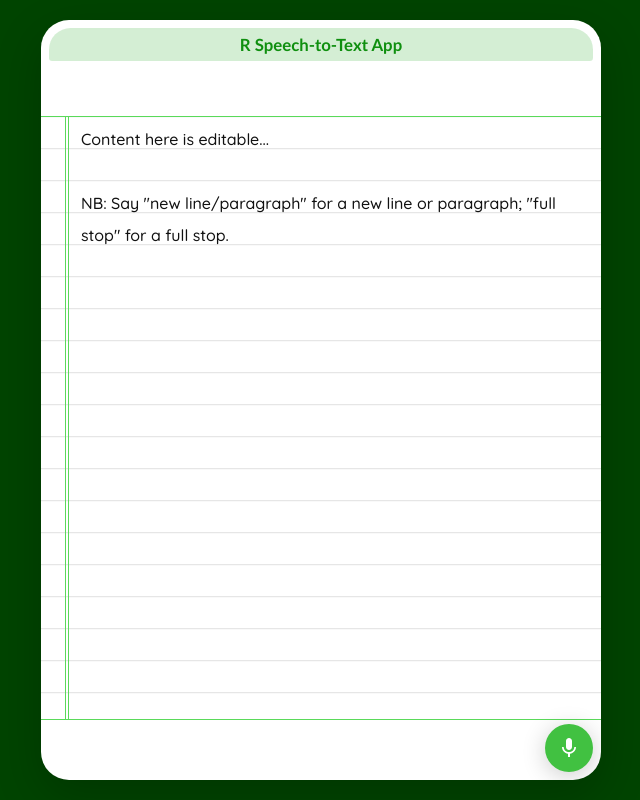
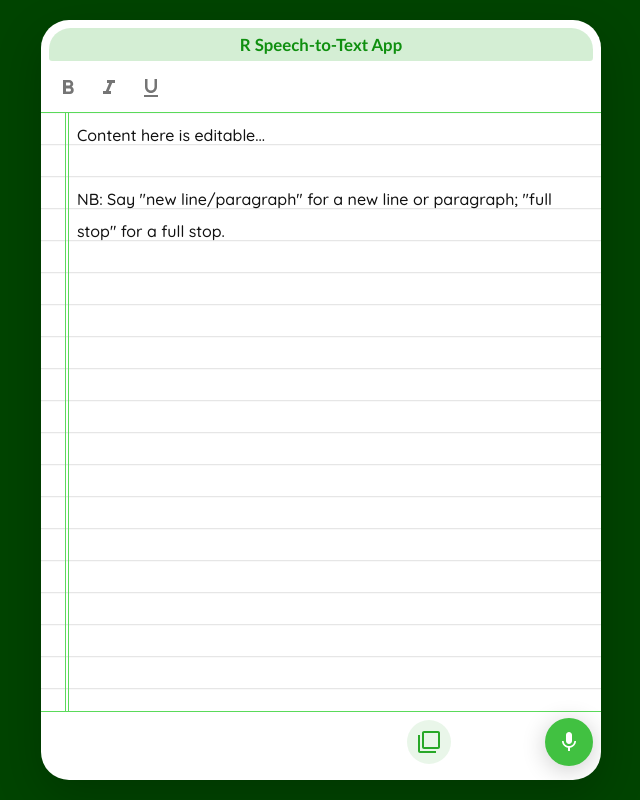
Before and after one commit to power-f-GOD/speech-to-text, a React (Create React App) app: page / in a window 1280 px wide. Shown: the whole page, without its empty margins (319-959 px from the left). Built offline with nearby package versions, Linux system fonts and the light colour scheme; a web font is replaced by a local one.

Commit message:
Add text formatting and copy text features.

```diff
--- a/src/components/Paper.tsx
+++ b/src/components/Paper.tsx
@@ -1,11 +1,22 @@
-import React, { useState, useCallback, useEffect, FormEvent } from 'react';
+import React, {
+  useState,
+  useCallback,
+  useEffect,
+  FormEvent,
+  useRef
+} from 'react';
 
 import Container from 'react-bootstrap/Container';
 import Row from 'react-bootstrap/Row';
+import Col from 'react-bootstrap/Col';
 
 import IconButton from '@material-ui/core/IconButton';
 import MicIcon from '@material-ui/icons/Mic';
 import MicOffIcon from '@material-ui/icons/MicOff';
+import FormatBoldIcon from '@material-ui/icons/FormatBold';
+import FormatItalicIcon from '@material-ui/icons/FormatItalic';
+import FormatUnderlinedIcon from '@material-ui/icons/FormatUnderlined';
+import CopyIcon from '@material-ui/icons/FilterNone';
 
 const SpeechRecognition$ =
   window.SpeechRecognition || (window as any).webkitSpeechRecognition;
@@ -25,6 +36,9 @@ const Paper = () => {
   const [finalTranscript, setFinalTranscript] = useState<string>('');
   const [interimTranscript, setInterimTranscript] = useState<string>('');
 
+  const editorRef = useRef<HTMLElement | null>(null);
+  const interimTranscriptRef = useRef<HTMLElement | null>(null);
+
   const startListening = useCallback(() => {
     if (recognition) {
       recognition.lang = 'en-UK';
@@ -37,9 +51,45 @@ const Paper = () => {
   const triggerEdit = useCallback((e: FormEvent<HTMLDivElement>) => {
     const target = e.target as HTMLDivElement;
 
-    finalTranscript$ = target.textContent || finalTranscript$;
+    finalTranscript$ = target.innerHTML || finalTranscript$;
     e.persist();
   }, []);
+
+  const makeSelectionBold = useCallback(
+    (e: React.MouseEvent<HTMLButtonElement, MouseEvent>) => {
+      document.execCommand('bold');
+    },
+    []
+  );
+
+  const makeSelectionItalic = useCallback(
+    (e: React.MouseEvent<HTMLButtonElement, MouseEvent>) => {
+      document.execCommand('italic');
+    },
+    []
+  );
+
+  const makeSelectionUnderlined = useCallback(
+    (e: React.MouseEvent<HTMLButtonElement, MouseEvent>) => {
+      document.execCommand('underline');
+    },
+    []
+  );
+
+  const copyEditorTextToClipBoard = useCallback(
+    (e: React.MouseEvent<HTMLButtonElement, MouseEvent>) => {
+      getSelectionRange(editorRef.current!).then((selection) => {
+        document.execCommand('copy');
+        selection?.removeAllRanges();
+        interimTranscriptRef.current!.textContent =
+          'Editor text copied to clipboard!';
+        setTimeout(() => {
+          interimTranscriptRef.current!.textContent = '';
+        }, 3000);
+      });
+    },
+    []
+  );
 
   useEffect(() => {
     if (recognition) {
@@ -60,7 +110,7 @@ const Paper = () => {
 
       recognition.onstart = () => {
         if (finalTranscript$) {
-          finalTranscript$ += ' ';
+          // finalTranscript$ += '';
           setFinalTranscript(finalTranscript$);
         }
         setIsListening(true);
@@ -94,7 +144,7 @@ const Paper = () => {
           const { transcript: t, confidence } = e.results[i][0];
           const { isFinal } = e.results[i];
 
-          if (isFinal && confidence >= 0.7) {
+          if (isFinal && confidence >= 0.6) {
             if (lastDebounceTranscript !== t || !finalTranscript$) {
               finalTranscript$ += t;
             }
@@ -104,10 +154,10 @@ const Paper = () => {
             interimTranscript += t;
           }
         }
-        // console.log(e);
 
         setFinalTranscript(finalTranscript$);
         setInterimTranscript(interimTranscript);
+        getSelectionRange(editorRef.current!, true);
       };
     }
   }, []);
@@ -116,6 +166,27 @@ const Paper = () => {
     <Container className='Paper scale-in'>
       <Container fluid as='header'>
         <h1>R Speech-to-Text App</h1>
+        <Row className='mx-0 tool-bar justify-content-start'>
+          <Col className='w-auto px-0 my-2'>
+            <IconButton
+              className={`tool-bar__button mr-1`}
+              onClick={makeSelectionBold}>
+              <FormatBoldIcon />
+            </IconButton>
+            <IconButton
+              className={`tool-bar__button mr-1`}
+              onClick={makeSelectionItalic}>
+              <FormatItalicIcon />
+            </IconButton>
+            <IconButton
+              className={`tool-bar__button mr-1`}
+              onClick={makeSelectionUnderlined}>
+              <FormatUnderlinedIcon />
+            </IconButton>
+          </Col>
+
+          <Col className='mr-auto'></Col>
+        </Row>
       </Container>
       <Container fluid className='text-area-container px-0'>
         <Row
@@ -124,26 +195,57 @@ const Paper = () => {
           suppressContentEditableWarning={true}
           onInput={triggerEdit}
           onCut={triggerEdit}
-          onPaste={triggerEdit}>
-          {finalTranscript
+          onPaste={triggerEdit}
+          dangerouslySetInnerHTML={{
+            __html: finalTranscript
               ? finalTranscript
               : interimTranscript
               ? ''
-            : 'Content here is editable... \n\nNB: Say "new line/paragraph" for a new line or paragraph; "full stop" for a full stop.'}
-          <span className='interim-transcript'>
+              : 'Content here is editable... \n\nNB: Say "new line/paragraph" for a new line or paragraph; "full stop" for a full stop.'
+          }}
+          ref={editorRef as any}></Row>
+        <div className='interim-transcript' ref={interimTranscriptRef as any}>
           {interimTranscript ? interimTranscript : ''}
-          </span>
-        </Row>
+        </div>
       </Container>
-      <Container as='footer' className='footer'>
+      <Row as='footer' className='footer mx-0'>
+        <Col className='px-1' xs={9}>
+          <IconButton
+            className={`tool-bar__button mr-1`}
+            onClick={copyEditorTextToClipBoard}>
+            <CopyIcon />
+          </IconButton>
+        </Col>
+        <Col className='px-0'>
           <IconButton
             className={`mic-button ${isListening ? 'is-listening' : ''}`}
             onClick={startListening}>
             {isListening ? <MicOffIcon /> : <MicIcon />}
           </IconButton>
-      </Container>
+        </Col>
+      </Row>
     </Container>
   );
 };
 
+function getSelectionRange(
+  element: HTMLElement,
+  collapseRange?: boolean
+): Promise<Selection | null> {
+  const range = document.createRange(); //Create a range (a range is a like the selection but invisible)
+  const selection = window.getSelection(); //get the selection object (allows you to change selection);
+  //Firefox, Chrome, Opera, Safari, IE 9+
+
+  range.selectNodeContents(element); //Select the entire contents of the element with the range
+
+  if (collapseRange) {
+    range.collapse(false); //collapse the range to the end point. false means collapse to end rather than the start
+  }
+
+  selection?.removeAllRanges(); //remove any selections already made
+  selection?.addRange(range); //make the range you have just created the visible selection
+
+  return Promise.resolve(selection);
+}
+
 export default Paper;
--- a/src/styles/_Paper.scss
+++ b/src/styles/_Paper.scss
@@ -13,9 +13,13 @@
   box-shadow: 0 1rem 3rem rgba(0, 0, 0, 0.2);
 
   header {
-    height: 6rem;
+    height: 5.75rem;
     overflow: hidden;
     padding: 0.5rem;
+
+    .tool-bar__button {
+      border-radius: 0.5rem;
+    }
   }
 
   h1 {
@@ -29,12 +33,17 @@
   }
 }
 
+.tool-bar__button {
+  height: 2.35rem;
+  width: 2.35rem;
+}
+
 .text-area-container {
   // @include debugger();
   position: relative;
   overflow-y: auto;
   background: inherit;
-  max-height: calc(100% - 9.75rem);
+  max-height: calc(100% - 10rem);
   height: 100%;
   border-top: 0.0625rem solid $theme-primary-v7;
   border-bottom: 0.0625rem solid $theme-primary-v7;
@@ -42,7 +51,7 @@
 
 .text-area {
   display: block;
-  padding: 0.35rem 0.75rem 0 2.5rem;
+  padding: 0.35rem 0.75rem 0 2.25rem;
   min-height: 100%;
   line-height: 2rem;
   background-image: linear-gradient(
@@ -56,28 +65,48 @@
   font-weight: 500;
   white-space: pre-wrap;
   background-position: 1.5rem 0, 1.7rem 0, 0 3.95rem;
+}
 
-  .interim-transcript {
-    color: #bbb;
-  }
+.interim-transcript {
+  color: #bbb;
+  pointer-events: none;
+  display: inline-block;
+  position: absolute;
+  bottom: 0;
+  left: 2.25rem;
 }
 
 footer.footer {
   // @include debugger();
-  height: 3.75rem;
+  height: 4.25rem;
   margin: unset;
-  padding: 0.25rem;
+  padding: 0 0.25rem 0.25rem;
+
+  [class*=col] {
+    display: flex;
+    padding: 0 0.25rem 0.25rem !important;
+    justify-content: flex-end;
+    align-items: center;
+  }
+
+  .tool-bar__button {
+    min-height: 2.75rem;
+    min-width: 2.75rem;
+    color: $theme-primary-v5;
+    background-color: rgba($prim-r, $prim-g, $prim-b, 0.1)
+  }
 }
 
 button.mic-button {
   background-color: $theme-primary-v6;
   color: white;
   box-shadow: 0 0.25rem 1.5rem rgba(0, 0, 0, 0.2);
-  position: relative;
+  // position: relative;
   bottom: 0;
+  align-self: center;
   // overflow: hidden;
   z-index: 5;
-  left: calc(100% - 3.25rem);
+  // left: calc(100% - 3.25rem);
 
   > * {
     position: relative;
```
Lines whose indentation alone changed are shown as unchanged.
